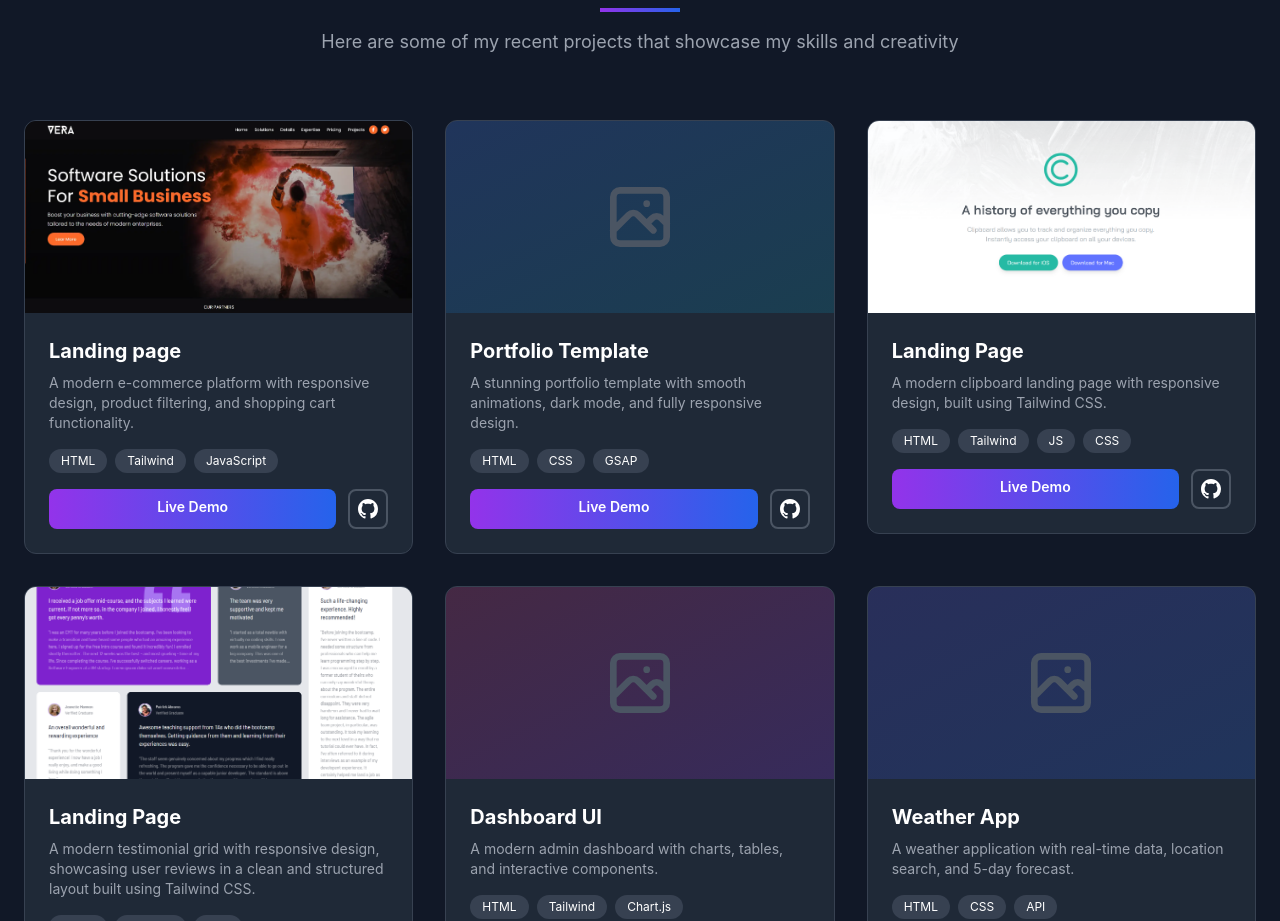
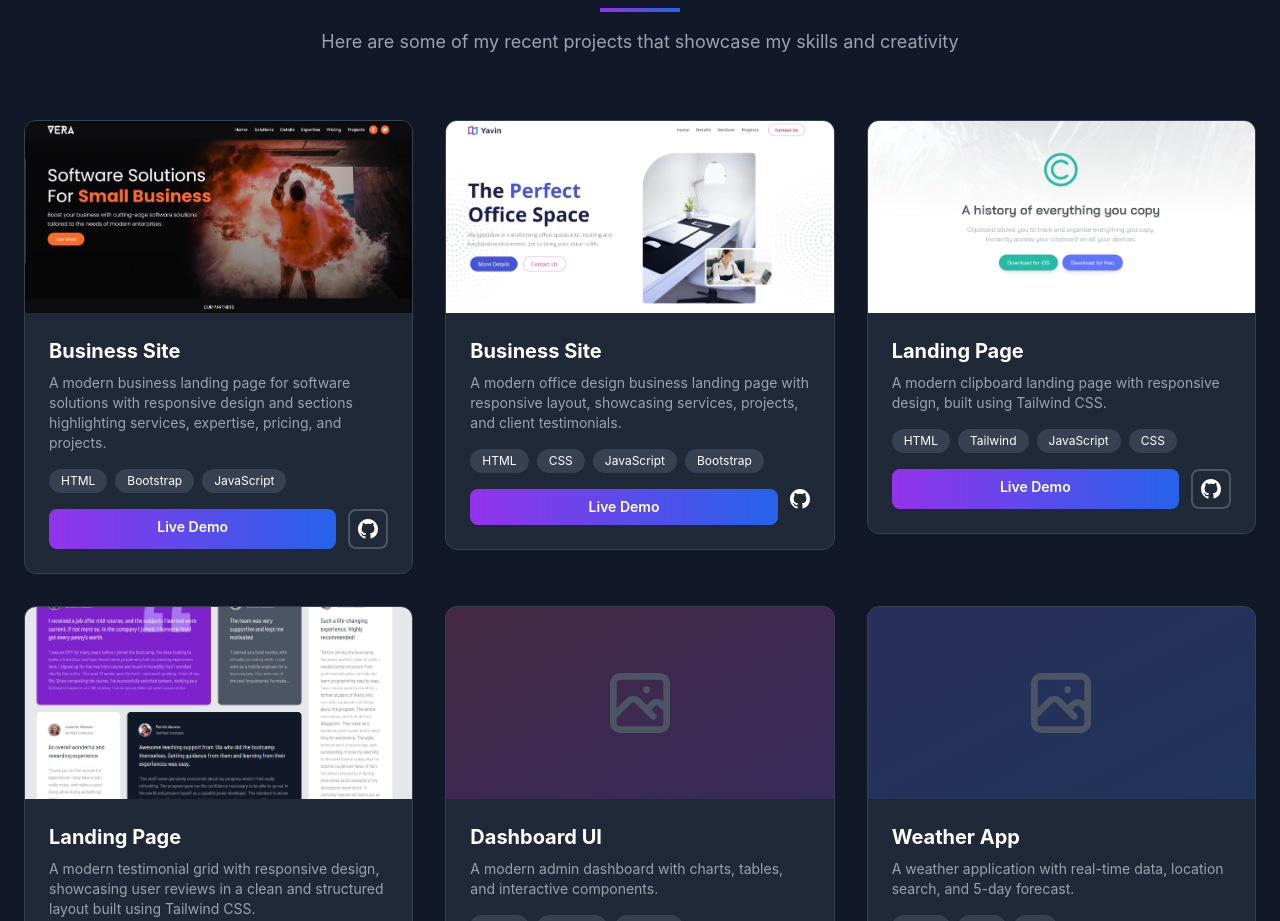
Before and after one commit to AbuBakarSE/Abu-Bakar-SE-Portfolio, a website: page index.html in a window 1280 px wide. Shown: the part 1932-2853 px from the top of the page. Drawn offline with nearby package versions, Linux system fonts and the light colour scheme.

Commit message:
New project added

```diff
--- a/index.html
+++ b/index.html
@@ -354,16 +354,16 @@
             <!-- Project Info -->
             <div class="p-6">
               <h3 class="text-xl font-bold mb-2 group-hover:text-purple-400 ">
-                Landing page
+                Business Site
               </h3>
               <p class="text-gray-400 text-sm mb-4">
-                A modern e-commerce platform with responsive design, product filtering, and shopping cart functionality.
+                A modern business landing page for software solutions with responsive design and sections highlighting services, expertise, pricing, and projects.
               </p>
 
               <!-- Tech Stack -->
               <div class="flex flex-wrap gap-2 mb-4">
                 <span class="px-3 py-1 bg-gray-700 text-xs rounded-full">HTML</span>
-                <span class="px-3 py-1 bg-gray-700 text-xs rounded-full">Tailwind</span>
+                <span class="px-3 py-1 bg-gray-700 text-xs rounded-full">Bootstrap</span>
                 <span class="px-3 py-1 bg-gray-700 text-xs rounded-full">JavaScript</span>
               </div>
 
@@ -388,32 +388,34 @@
 
             <div class="relative h-48 bg-gradient-to-br from-blue-600/20 to-cyan-600/20 overflow-hidden">
               <div class="w-full h-full flex items-center justify-center">
-                <svg class="w-20 h-20 text-gray-600" fill="none" stroke="currentColor" viewBox="0 0 24 24">
+                <img src="images/Yavin.png" alt="Yavin-website Project" class="w-full h-full object-cover group-hover:scale-110 -transform duration-500">
+                <!-- <svg class="w-20 h-20 text-gray-600" fill="none" stroke="currentColor" viewBox="0 0 24 24">
                   <path stroke-linecap="round" stroke-linejoin="round" stroke-width="2" d="M4 16l4.586-4.586a2 2 0 012.828 0L16 16m-2-2l1.586-1.586a2 2 0 012.828 0L20 14m-6-6h.01M6 20h12a2 2 0 002-2V6a2 2 0 00-2-2H6a2 2 0 00-2 2v12a2 2 0 002 2z"></path>
-                </svg>
+                </svg> -->
               </div>
               <div class="absolute inset-0 bg-gradient-to-t from-gray-900 via-gray-900/40 to-transparent opacity-0 group-hover:opacity-100 -opacity duration-300"></div>
             </div>
 
             <div class="p-6">
               <h3 class="text-xl font-bold mb-2 group-hover:text-purple-400 ">
-                Portfolio Template
+                Business Site
               </h3>
               <p class="text-gray-400 text-sm mb-4">
-                A stunning portfolio template with smooth animations, dark mode, and fully responsive design.
+                A modern office design business landing page with responsive layout, showcasing services, projects, and client testimonials.
               </p>
 
               <div class="flex flex-wrap gap-2 mb-4">
                 <span class="px-3 py-1 bg-gray-700 text-xs rounded-full">HTML</span>
                 <span class="px-3 py-1 bg-gray-700 text-xs rounded-full">CSS</span>
-                <span class="px-3 py-1 bg-gray-700 text-xs rounded-full">GSAP</span>
+                <span class="px-3 py-1 bg-gray-700 text-xs rounded-full">JavaScript</span>
+                <span class="px-3 py-1 bg-gray-700 text-xs rounded-full">Bootstrap</span>
               </div>
 
               <div class="flex gap-3">
-                <a href="#" class="flex-1 bg-gradient-to-r from-purple-600 to-blue-600 px-4 py-2 rounded-lg text-center text-sm font-semibold hover:shadow-lg hover:shadow-purple-500/50 ">
+                <a href="https://yavin-bussiness.netlify.app/" class="flex-1 bg-gradient-to-r from-purple-600 to-blue-600 px-4 py-2 rounded-lg text-center text-sm font-semibold hover:shadow-lg hover:shadow-purple-500/50 ">
                   Live Demo
                 </a>
-                <a href="#" aria-label="#" class="flex items-center justify-center w-10 h-10 border-2 border-gray-600 rounded-lg hover:border-purple-500 ">
+                <a href="https://github.com/AbuBakarSE/Yavin-website.git" aria-label="github class="flex items-center justify-center w-10 h-10 border-2 border-gray-600 rounded-lg hover:border-purple-500 ">
                   <svg class="w-5 h-5" fill="currentColor" viewBox="0 0 24 24">
                     <path d="M12 0C5.37 0 0 5.37 0 12c0 5.31 3.435 9.795 8.205 11.385.6.105.825-.255.825-.57 0-.285-.015-1.23-.015-2.235-3.015.555-3.795-.735-4.035-1.41-.135-.345-.72-1.41-1.23-1.695-.42-.225-1.02-.78-.015-.795.945-.015 1.62.87 1.845 1.23 1.08 1.815 2.805 1.305 3.495.99.105-.78.42-1.305.765-1.605-2.67-.3-5.46-1.335-5.46-5.925 0-1.305.465-2.385 1.23-3.225-.12-.3-.54-1.53.12-3.18 0 0 1.005-.315 3.3 1.23.96-.27 1.98-.405 3-.405s2.04.135 3 .405c2.295-1.56 3.3-1.23 3.3-1.23.66 1.65.24 2.88.12 3.18.765.84 1.23 1.905 1.23 3.225 0 4.605-2.805 5.625-5.475 5.925.435.375.81 1.095.81 2.22 0 1.605-.015 2.895-.015 3.3 0 .315.225.69.825.57A12.02 12.02 0 0024 12c0-6.63-5.37-12-12-12z"/>
                   </svg>
@@ -430,9 +432,6 @@
             <div class="relative h-48 bg-gradient-to-br from-green-600/20 to-teal-600/20 overflow-hidden">
               <div class="w-full h-full flex items-center justify-center">
                 <img src="images/Clip board.png" alt="Clip board Project" class="w-full h-full object-cover group-hover:scale-110 -transform duration-500">
-                <!-- <svg class="w-20 h-20 text-gray-600" fill="none" stroke="currentColor" viewBox="0 0 24 24">
-                  <path stroke-linecap="round" stroke-linejoin="round" stroke-width="2" d="M4 16l4.586-4.586a2 2 0 012.828 0L16 16m-2-2l1.586-1.586a2 2 0 012.828 0L20 14m-6-6h.01M6 20h12a2 2 0 002-2V6a2 2 0 00-2-2H6a2 2 0 00-2 2v12a2 2 0 002 2z"></path>
-                </svg> -->
               </div>
               <div class="absolute inset-0 bg-gradient-to-t from-gray-900 via-gray-900/40 to-transparent opacity-0 group-hover:opacity-100 -opacity duration-300"></div>
             </div>
@@ -448,7 +447,7 @@
               <div class="flex flex-wrap gap-2 mb-4">
                 <span class="px-3 py-1 bg-gray-700 text-xs rounded-full">HTML</span>
                 <span class="px-3 py-1 bg-gray-700 text-xs rounded-full">Tailwind</span>
-                <span class="px-3 py-1 bg-gray-700 text-xs rounded-full">JS</span>
+                <span class="px-3 py-1 bg-gray-700 text-xs rounded-full">JavaScript</span>
                 <span class="px-3 py-1 bg-gray-700 text-xs rounded-full">CSS</span>
               </div>
 
```
Also changed, not shown: images/Yavin.png (added).
